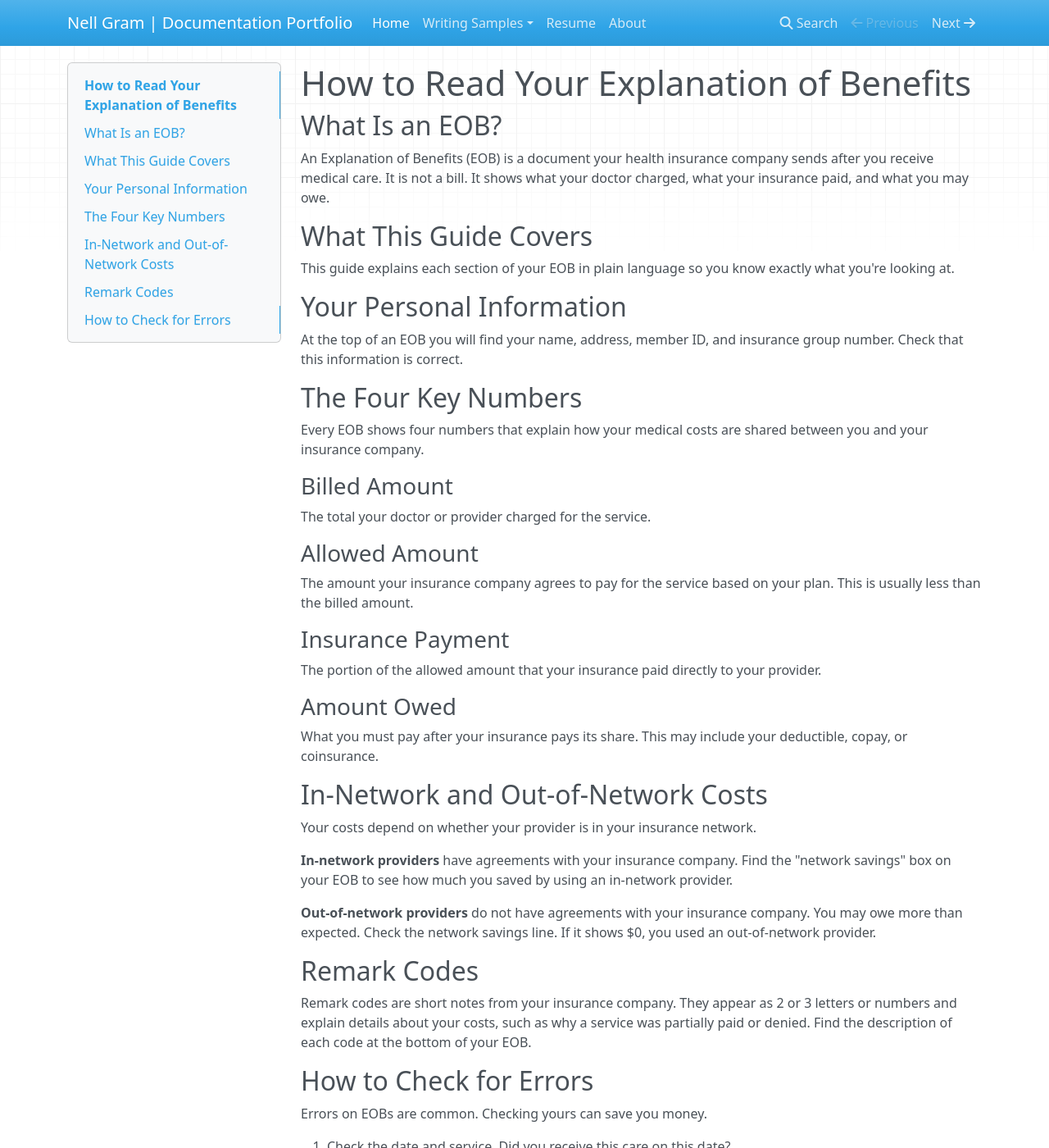
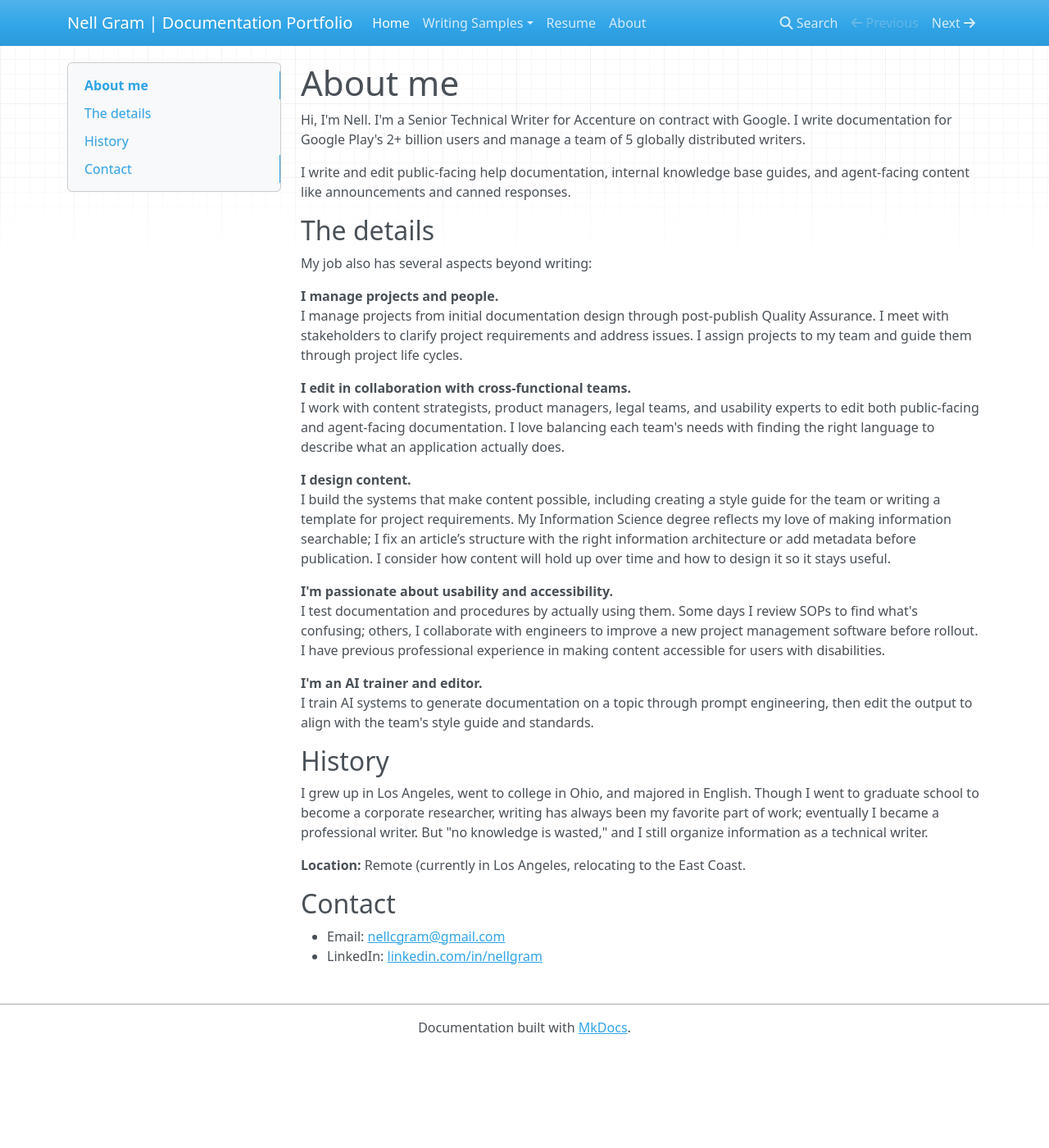
Before and after one commit to nellcgram/nellcgram.github.io, an MkDocs documentation site: the page built from docs/index.md, in a window 1280 px wide and 1400 px high. Shown: the whole window at 82% size. Built offline with MkDocs 1.6.1, drawn with Linux system fonts in a browser that asks for light colours; nearby versions of some CDN libraries; some of the changed text lies outside the part shown.

Commit message:
Added about page to index

```diff
--- a/docs/index.md
+++ b/docs/index.md
@@ -1,55 +1,35 @@
-# How to Read Your Explanation of Benefits
+# About me
 
-## What Is an EOB?
-An Explanation of Benefits (EOB) is a document your health insurance company
-sends after you receive medical care. It is not a bill. It shows what your
-doctor charged, what your insurance paid, and what you may owe.
+Hi, I'm Nell. I'm a Senior Technical Writer for Accenture on contract with Google. I write documentation for Google Play's 2+ billion users and manage a team of 5 globally distributed writers.
 
-## What This Guide Covers
-This guide explains each section of your EOB in plain language so you know
-exactly what you're looking at.
+I write and edit public-facing help documentation, internal knowledge base guides, and agent-facing content like announcements and canned responses.
 
-## Your Personal Information
-At the top of an EOB you will find your name, address, member ID, and insurance group number. Check that this information is correct.
+## The details
 
-## The Four Key Numbers
-Every EOB shows four numbers that explain how your medical costs are shared between you and your insurance company.
+My job also has several aspects beyond writing:
 
-### Billed Amount
-The total your doctor or provider charged for the service.
+**I manage projects and people.**
+I manage projects from initial documentation design through post-publish Quality Assurance. I meet with stakeholders to clarify project requirements and address issues. I assign projects to my team and guide them through project life cycles.
 
-### Allowed Amount
-The amount your insurance company agrees to pay for the service based on your plan. This is usually less than the billed amount.
+**I edit in collaboration with cross-functional teams.**
+I work with content strategists, product managers, legal teams, and usability experts to edit both public-facing and agent-facing documentation. I love balancing each team's needs with finding the right language to describe what an application actually does.
 
-### Insurance Payment
-The portion of the allowed amount that your insurance paid directly to your provider.
+**I design content.**
+I build the systems that make content possible, including creating a style guide for the team or writing a template for project requirements. My Information Science degree reflects my love of making information searchable; I fix an article’s structure with the right information architecture or add metadata before publication. I consider how content will hold up over time and how to design it so it stays useful.
 
-### Amount Owed
-What you must pay after your insurance pays its share. This may include your deductible, copay, or coinsurance.
+**I'm passionate about usability and accessibility.**
+I test documentation and procedures by actually using them. Some days I review SOPs to find what's confusing; others, I collaborate with engineers to improve a new project management software before rollout. I have previous professional experience in making content accessible for users with disabilities.
 
-## In-Network and Out-of-Network Costs
-Your costs depend on whether your provider is in your insurance network.
+**I'm an AI trainer and editor.**
+I train AI systems to generate documentation on a topic through prompt engineering, then edit the output to align with the team's style guide and standards.
 
-**In-network providers** have agreements with your insurance company.
-Find the "network savings" box on your EOB to see how much you saved by
-using an in-network provider.
+## History
 
-**Out-of-network providers** do not have agreements with your insurance
-company. You may owe more than expected. Check the network savings line.
-If it shows $0, you used an out-of-network provider.
+I grew up in Los Angeles, went to college in Ohio, and majored in English. Though I went to graduate school to become a corporate researcher, writing has always been my favorite part of work; eventually I became a professional writer. But "no knowledge is wasted," and I still organize information as a technical writer.
 
-## Remark Codes
-Remark codes are short notes from your insurance company. They appear as 2 or 3 letters or numbers and explain details about your costs, such as why a service was partially paid or denied. Find the description of each code at the bottom of your EOB.
+**Location:** Remote (currently in Los Angeles, relocating to the East Coast.
 
-## How to Check for Errors
+## Contact
 
-Errors on EOBs are common. Checking yours can save you money.
-
-1. Check the date and service. Did you receive this care on this date?
-2. Compare your EOB to your doctor's bill. The amount you owe should match.
-3. Check the network status. Did you see an in-network doctor?
-   Your network savings should not show $0.
-4. Look up any remark codes. The descriptions are at the bottom of your EOB.
-
-If something looks wrong, call your doctor's billing office first.
-Then call your insurance company if needed.
+- Email: [nellcgram@gmail.com](mailto:nellcgram@gmail.com)
+- LinkedIn: [linkedin.com/in/nellgram](https://www.linkedin.com/in/nellgram)
```
Also changed, not shown: site/about/index.html, site/index.html, site/search/search_index.json.
